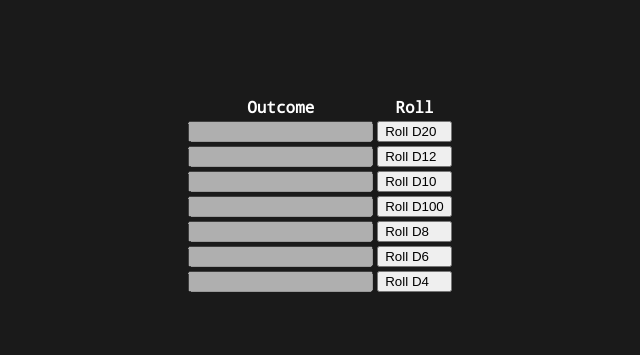
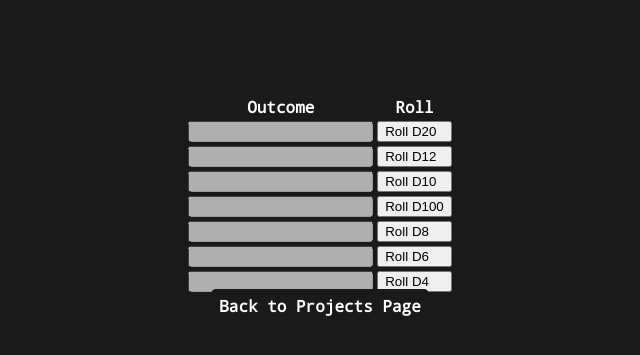
Before and after one commit to Byte-A/byte-a.github.io, a plain HTML site: page projects/dndice/index.html in a window 1280 px wide. Shown: the part 81-436 px from the top of the page, without its empty margins (320-960 px from the left). Drawn offline with Linux system fonts and the light colour scheme.

Commit message:
Update index.html

```diff
--- a/projects/dndice/index.html
+++ b/projects/dndice/index.html
@@ -50,6 +50,7 @@
         <td><button onclick="rolld4()">Roll D4  &nbsp;&nbsp;&nbsp;</button></td>
       <tr>
     </table>
+      <a id="button" href="../../index.html">Back to Projects Page</a>
   </center>
     </body>
   </html>
```
